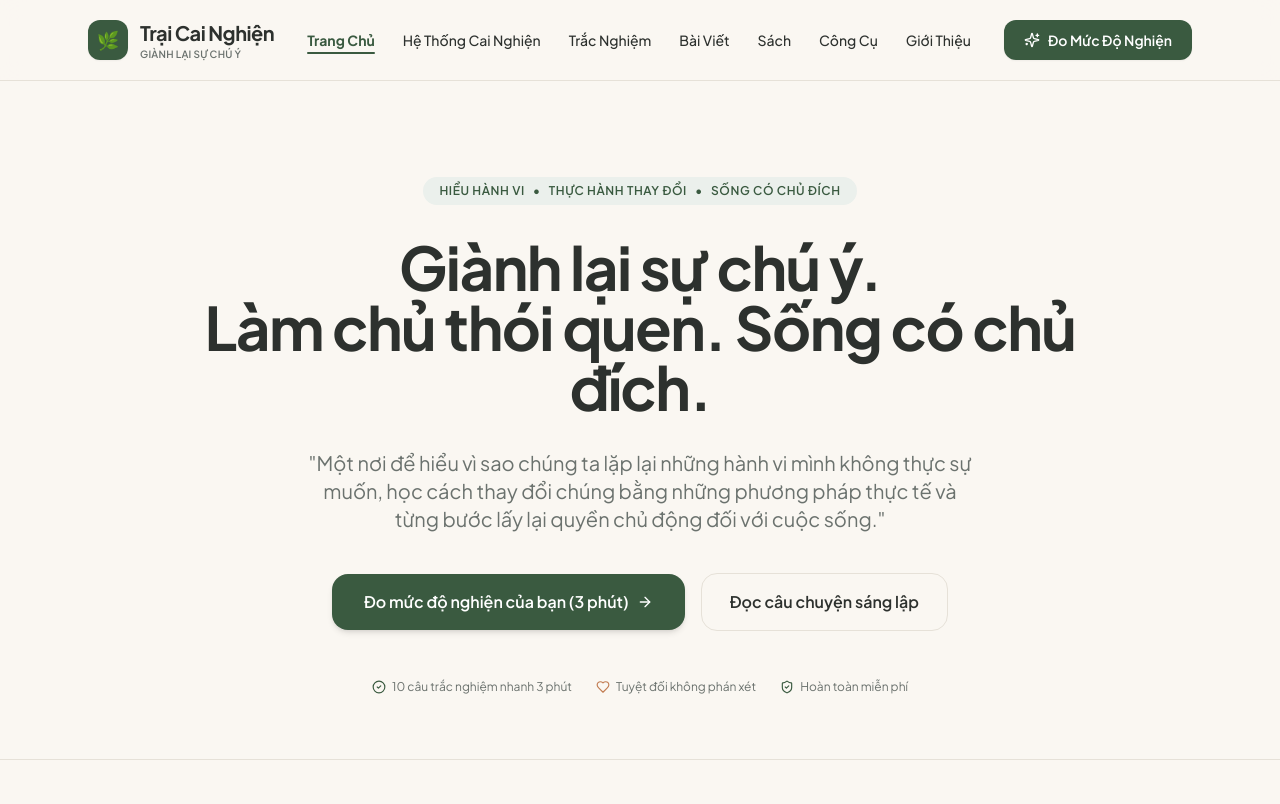
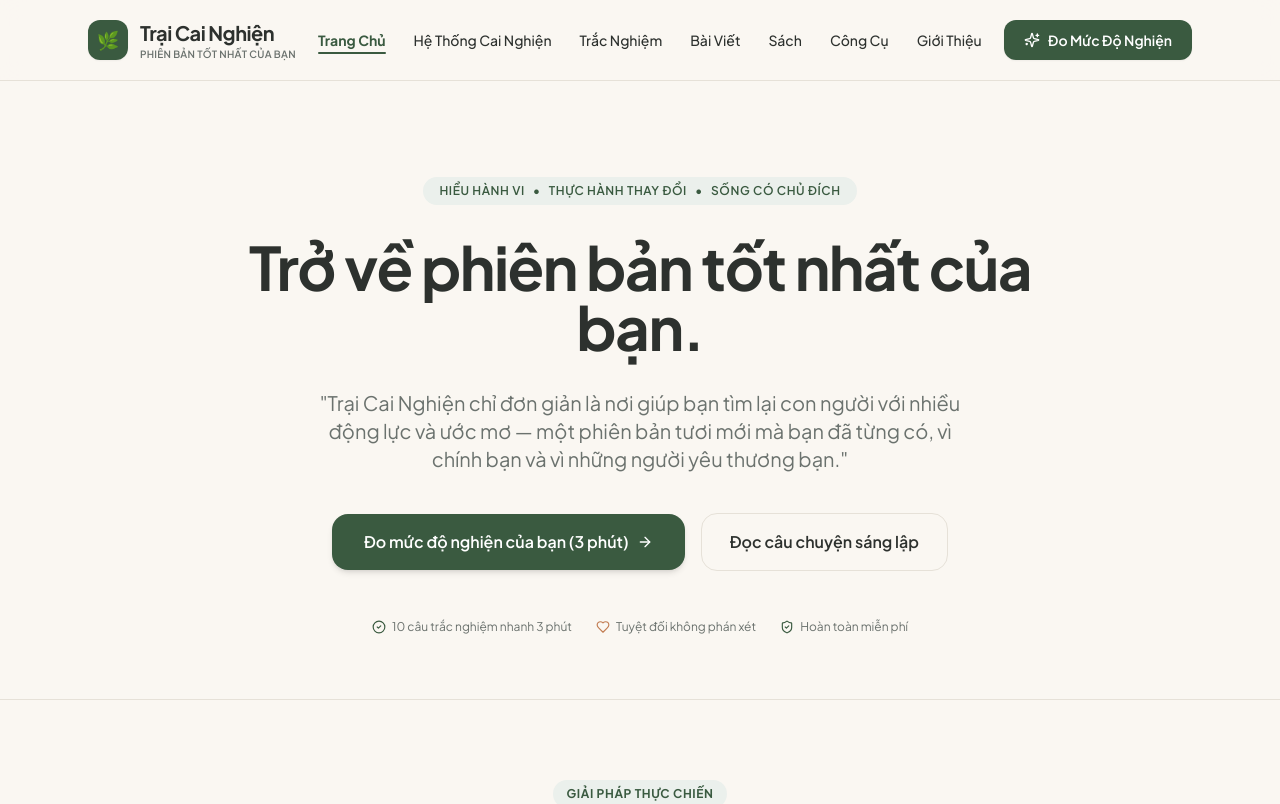
Before and after one commit to longphi11/traicainghien-1, a Next.js app: page / in a window 1280 px wide. Shown: the top 804 px of the page. Built offline with nearby package versions, Linux system fonts and the light colour scheme.

Commit message:
feat(brand): update official slogan to 'Trở về phiên bản tốt nhất của bạn' across website and docs

```diff
--- a/src/app/cong-cu/page.tsx
+++ b/src/app/cong-cu/page.tsx
@@ -15,7 +15,7 @@ export default function CongCuPage() {
           Đồ Nghề Thực Chiến
         </span>
         <h1 className="text-3xl md:text-5xl font-bold font-serif text-[#2D312E]">
-          Công Cụ Giành Lại Sự Chú Ý
+          Đồ Nghề Cho Phiên Bản Tốt Nhất
         </h1>
         <p className="text-sm md:text-base text-[#6B726E] leading-relaxed">
           Đừng chỉ dựa vào ý chí trần trụi. Hãy trang bị cho mình những rào cản và công cụ thông minh để khiến thói quen xấu trở nên khó khăn, và thói quen tốt trở nên dễ dàng.
--- a/src/app/gioi-thieu/page.tsx
+++ b/src/app/gioi-thieu/page.tsx
@@ -4,7 +4,7 @@ import { ShieldCheck, Heart, Sparkles, Compass, CheckCircle2, ArrowRight } from
 
 export const metadata = {
   title: "Giới Thiệu — Mục Đích Ra Đời Của Trại Cai Nghiện",
-  description: "Câu chuyện chân thành về lý do Trại Cai Nghiện ra đời, sứ mệnh giành lại sự chú ý và triết lý không phán xét của chúng tôi.",
+  description: "Câu chuyện chân thành về lý do Trại Cai Nghiện ra đời, sứ mệnh giúp bạn trở về phiên bản tốt nhất của chính mình và triết lý không phán xét của chúng tôi.",
 };
 
 export default function GioiThieuPage() {
@@ -20,7 +20,7 @@ export default function GioiThieuPage() {
           Tại sao "Trại Cai Nghiện" ra đời?
         </h1>
         <p className="text-base md:text-lg text-[#6B726E] max-w-2xl mx-auto leading-relaxed">
-          Một nơi để hiểu vì sao chúng ta lặp lại những hành vi mình không thực sự muốn, học cách thay đổi chúng bằng những phương pháp thực tế và từng bước lấy lại quyền chủ động đối với cuộc sống.
+          Trại Cai Nghiện chỉ đơn giản là một nơi giúp bạn tìm lại con người với nhiều động lực và ước mơ — một phiên bản tươi mới mà bạn đã từng có, vì chính bạn và vì những người yêu thương bạn.
         </p>
       </div>
 
@@ -108,7 +108,7 @@ export default function GioiThieuPage() {
 
       {/* CTA Bottom */}
       <div className="text-center space-y-4 pt-6">
-        <h3 className="text-xl font-bold font-serif text-[#2D312E]">Bạn đã sẵn sàng cùng chúng tôi giành lại sự chú ý?</h3>
+        <h3 className="text-xl font-bold font-serif text-[#2D312E]">Bạn đã sẵn sàng cùng chúng tôi trở về phiên bản tốt nhất của bạn?</h3>
         <div className="flex flex-col sm:flex-row justify-center gap-4">
           <Link
             href="/trac-nghiem"
--- a/src/app/layout.tsx
+++ b/src/app/layout.tsx
@@ -19,9 +19,9 @@ const plusJakartaSans = Plus_Jakarta_Sans({
 });
 
 export const metadata: Metadata = {
-  title: "Trại Cai Nghiện — Giành lại sự chú ý. Làm chủ thói quen. Sống có chủ đích.",
-  description: "Một nơi để hiểu vì sao chúng ta lặp lại những hành vi mình không thực sự muốn, học cách thay đổi chúng bằng những phương pháp thực tế và từng bước lấy lại quyền chủ động đối với cuộc sống.",
-  keywords: ["cai nghiện dopamine", "thói quen nguyên tử", "làm chủ sự chú ý", "ikigai", "kaizen", "cai nghiện điện thoại"],
+  title: "Trại Cai Nghiện — Trở về phiên bản tốt nhất của bạn",
+  description: "Trại Cai Nghiện giúp bạn tìm lại con người với nhiều động lực, ước mơ — trở về phiên bản tốt nhất của chính mình và của những người yêu thương bạn.",
+  keywords: ["trại cai nghiện", "cai nghiện dopamine", "trở về phiên bản tốt nhất", "thói quen nguyên tử", "làm chủ thói quen", "ikigai", "kaizen"],
 };
 
 export default function RootLayout({
--- a/src/app/page.tsx
+++ b/src/app/page.tsx
@@ -20,12 +20,12 @@ export default function HomePage() {
 
           {/* Slogan Tagline */}
           <h1 className="text-4xl md:text-6xl font-bold tracking-tight font-serif text-[#2D312E] leading-[1.15]">
-            Giành lại sự chú ý.<br className="hidden md:block" /> Làm chủ thói quen. Sống có chủ đích.
+            Trở về phiên bản tốt nhất của bạn.
           </h1>
 
           {/* Brand Manifesto */}
           <p className="text-lg md:text-xl text-[#6B726E] max-w-2xl mx-auto leading-relaxed">
-            "Một nơi để hiểu vì sao chúng ta lặp lại những hành vi mình không thực sự muốn, học cách thay đổi chúng bằng những phương pháp thực tế và từng bước lấy lại quyền chủ động đối với cuộc sống."
+            "Trại Cai Nghiện chỉ đơn giản là nơi giúp bạn tìm lại con người với nhiều động lực và ước mơ — một phiên bản tươi mới mà bạn đã từng có, vì chính bạn và vì những người yêu thương bạn."
           </p>
 
           {/* CTAs */}
--- a/src/components/Footer.tsx
+++ b/src/components/Footer.tsx
@@ -15,7 +15,7 @@ export default function Footer() {
               <span className="text-xl font-bold font-serif text-[#2D312E]">Trại Cai Nghiện</span>
             </div>
             <p className="text-sm text-[#6B726E] leading-relaxed max-w-md">
-              "Một nơi để hiểu vì sao chúng ta lặp lại những hành vi mình không thực sự muốn, học cách thay đổi chúng bằng những phương pháp thực tế và từng bước lấy lại quyền chủ động đối với cuộc sống."
+              "Trại Cai Nghiện chỉ đơn giản là nơi giúp bạn tìm lại con người với nhiều động lực và ước mơ — trở về phiên bản tốt nhất của chính mình và của những người yêu thương bạn."
             </p>
             <div className="flex flex-wrap gap-2 pt-2">
               <span className="text-xs px-3 py-1 rounded-full bg-[#EBF0EC] text-[#3A5A40] font-medium">#HieuHanhVi</span>
@@ -62,7 +62,7 @@ export default function Footer() {
 
         <div className="pt-8 border-t border-[#E6E1D8] flex flex-col md:flex-row items-center justify-between text-xs text-[#6B726E] gap-4 text-center md:text-left">
           <div>
-            © 2026 Trại Cai Nghiện • Giành lại sự chú ý • Làm chủ thói quen • Sống có chủ đích.
+            © 2026 Trại Cai Nghiện • Trở về phiên bản tốt nhất của bạn.
           </div>
           <div className="flex items-center gap-1">
             <span>Đồng hành cùng bố & cộng đồng bởi Mây</span>
--- a/src/components/Navbar.tsx
+++ b/src/components/Navbar.tsx
@@ -39,7 +39,7 @@ export default function Navbar() {
               Trại Cai Nghiện
             </span>
             <span className="text-[10px] block tracking-wide uppercase font-semibold text-[#6B726E]">
-              Giành lại sự chú ý
+              Phiên bản tốt nhất của bạn
             </span>
           </div>
         </Link>
```
Also changed, not shown: .agents/skills/psychology-content-writing/SKILL.md, 1 other file (tests, documents, lock files or other folders).
